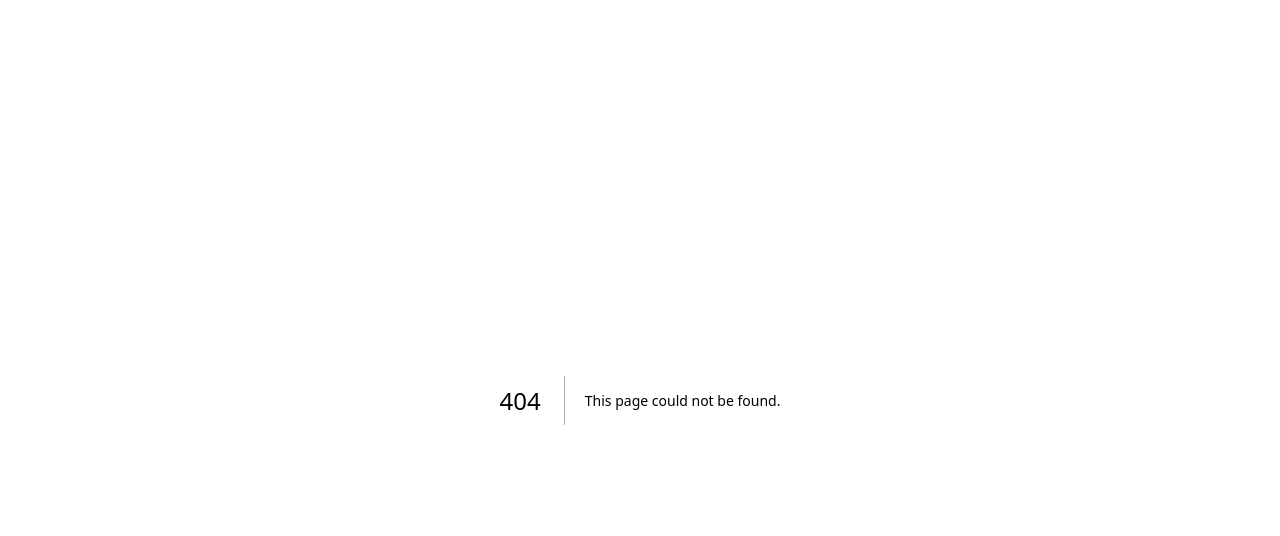
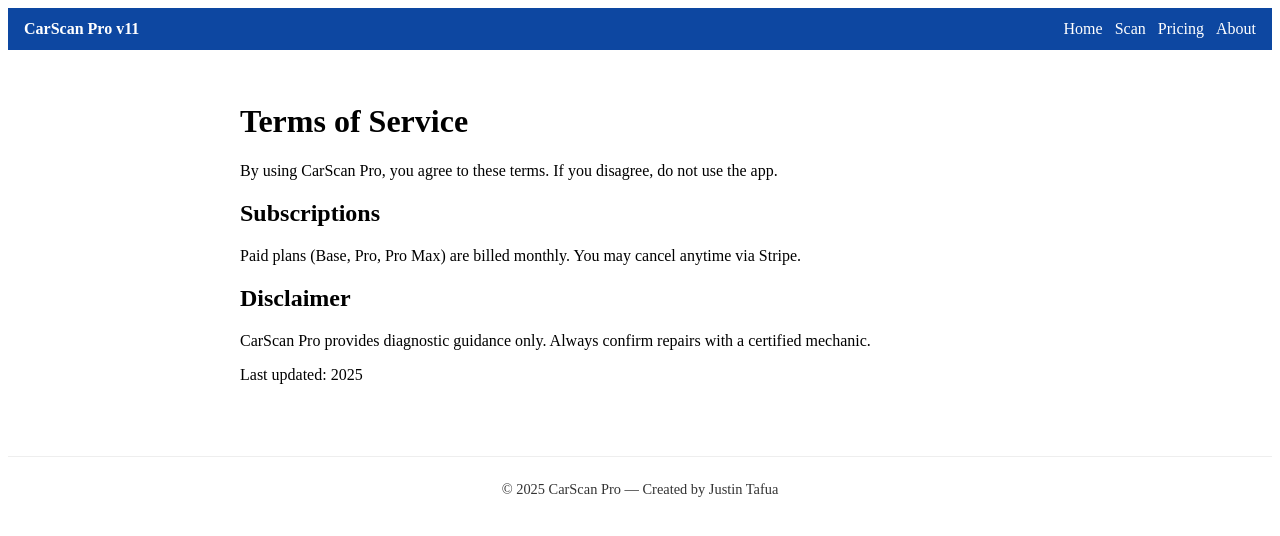
Before and after one commit to JustinTafua/CarScanProV11., a Next.js app: page /terms in a window 1280 px wide. Before the commit this address had no page. Shown: the top 536 px of the page. Built offline with nearby package versions, Linux system fonts and the light colour scheme.

Commit message:
Create terms.js

```diff
--- /dev/null
+++ b/src/pages/terms.js
@@ -0,0 +1,29 @@
+import Navbar from "../components/Navbar";
+import Footer from "../components/Footer";
+
+export default function Terms() {
+  return (
+    <div>
+      <Navbar />
+      <main style={{ padding: "2rem", maxWidth: "800px", margin: "auto" }}>
+        <h1>Terms of Service</h1>
+        <p>
+          By using CarScan Pro, you agree to these terms. If you disagree, do
+          not use the app.
+        </p>
+        <h2>Subscriptions</h2>
+        <p>
+          Paid plans (Base, Pro, Pro Max) are billed monthly. You may cancel
+          anytime via Stripe.
+        </p>
+        <h2>Disclaimer</h2>
+        <p>
+          CarScan Pro provides diagnostic guidance only. Always confirm repairs
+          with a certified mechanic.
+        </p>
+        <p>Last updated: {new Date().getFullYear()}</p>
+      </main>
+      <Footer />
+    </div>
+  );
+}
```
